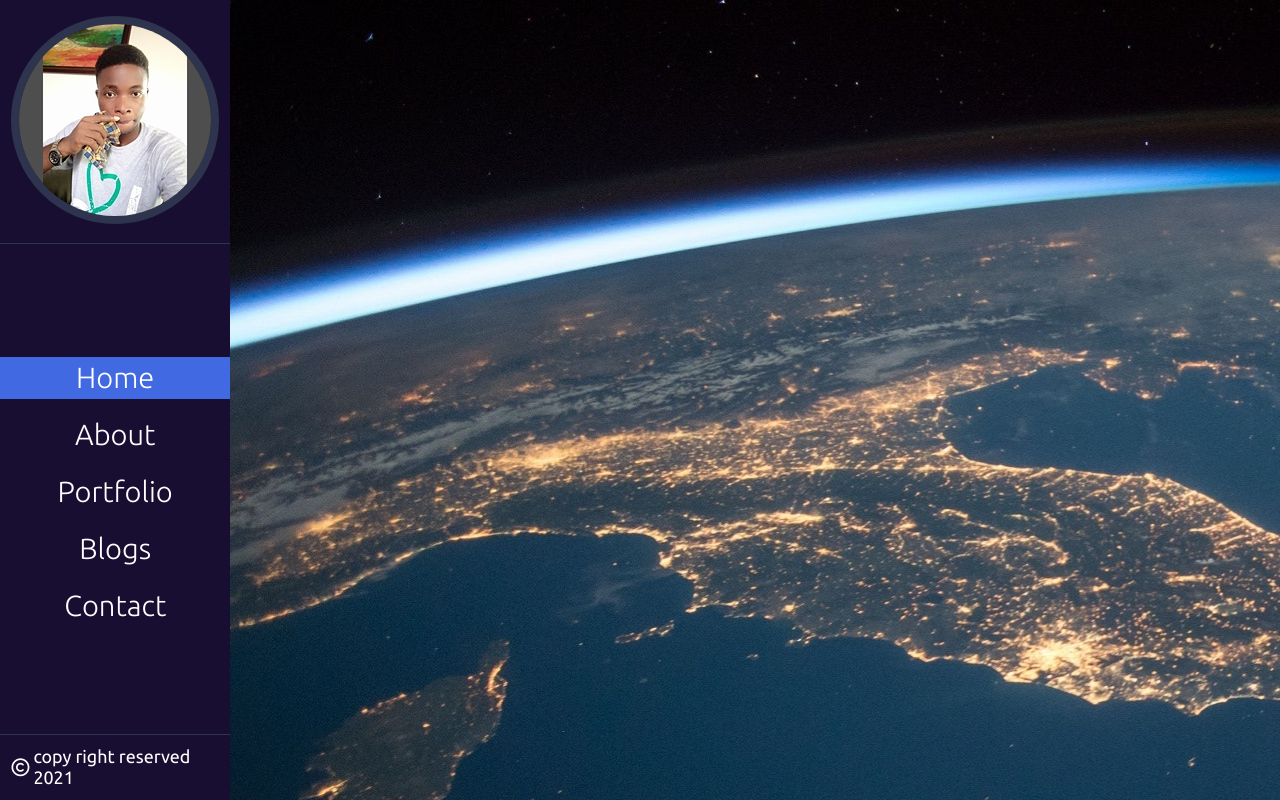
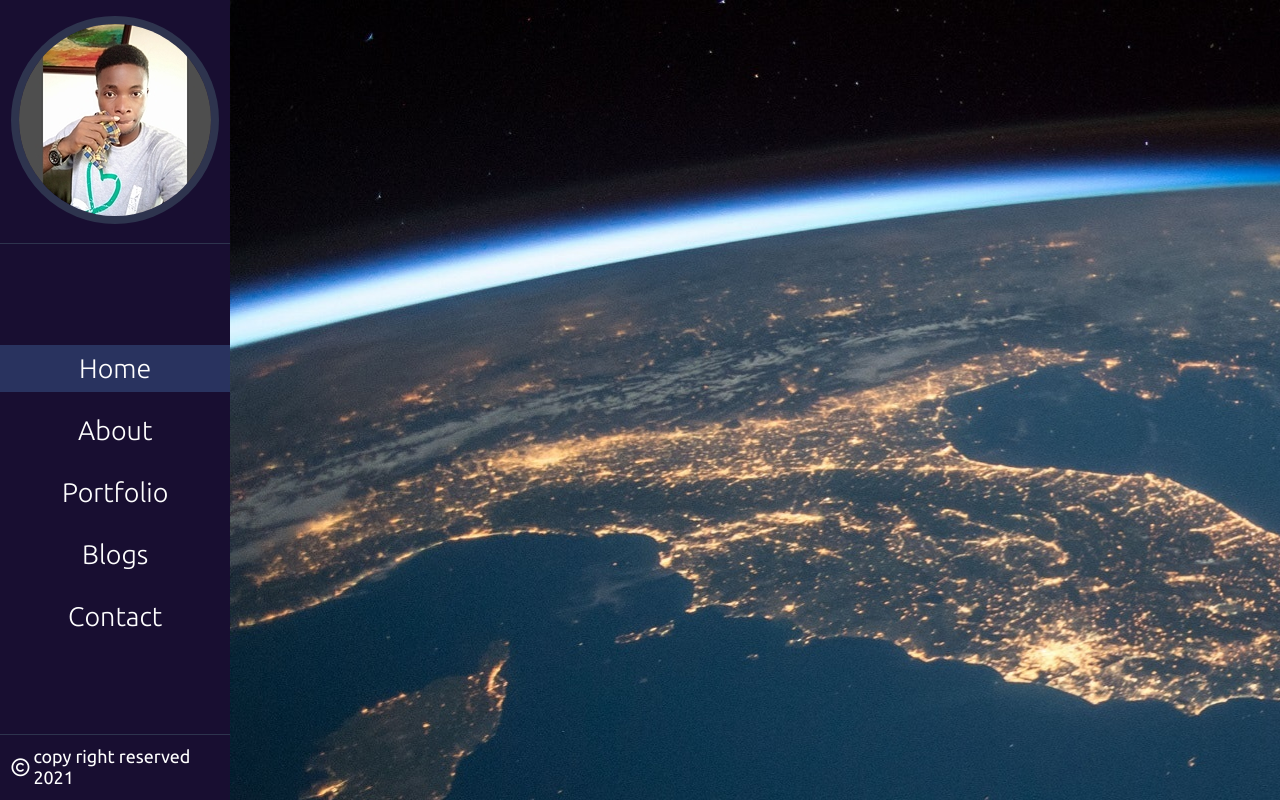
Before and after one commit to ejezie/Portfolio, a React (Create React App) app in the folder my-portfolio/: page / in a window 1280 px wide. Built offline with nearby package versions, Linux system fonts and the light colour scheme.

Commit message:
created the sidebar link over effect

```diff
--- a/my-portfolio/src/styles/sidebar.scss
+++ b/my-portfolio/src/styles/sidebar.scss
@@ -1,60 +1,76 @@
 .sidebar {
-
   .side__wrap {
     display: flex;
     align-items: center;
     justify-content: space-between;
     flex-direction: column;
     height: 100vh;
-    .profile{
+    .profile {
       margin: 3%;
       width: 100%;
       border-bottom: 1px solid #2e344e;
       text-align: center;
       padding: 4%;
-        img{
+      img {
         border-radius: 100%;
         border: 8px solid #2e344e;
         margin-bottom: 2%;
         object-fit: contain;
       }
     }
-    .side__links{
+    .side__links {
       width: 100%;
       text-align: center;
       // text-transform: uppercase;
-        font-size: 1.3em;
+      font-size: 1.2em;
       font-weight: 300;
-        .list__links{
+      .list__links {
         list-style: none;
-            .link__item{
+        .link__item {
           width: 100%;
           margin: 15px 0;
-                a{
+          a {
             text-decoration: none;
             color: inherit;
             display: block;
-                    padding: 4px;
+            padding: 8px;
+            position: relative;
+            &::before {
+              content: "";
+              width: 0.2em;
+              height: 100%;
+              background-color: rgb(41, 51, 95,0.2);
+              position: absolute;
+              top: 0;
+              left: 0;
+              transition: transform 0.5s ease-in-out;
+              transform-origin: left;
+              transform: scale(0);
+            }
+            &:hover::before {
+              transform: scale(1);
+              width: 100%;
             }
           }
         }
       }
-    .footer{
+    }
+    .footer {
       display: flex;
       align-items: center;
       border-top: 1px solid #2e344e;
       width: 100%;
       padding: 5%;
-        p{
+      p {
         margin-left: 4px;
         font-size: 0.8em;
       }
-        i{
+      i {
         font-size: 0.8em;
       }
     }
   }
 }
-.active{
-    background-color: royalblue;
+.active {
+  background-color: #29335f;
 }
```
Lines whose indentation alone changed are shown as unchanged.
